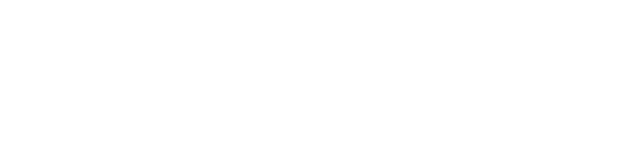
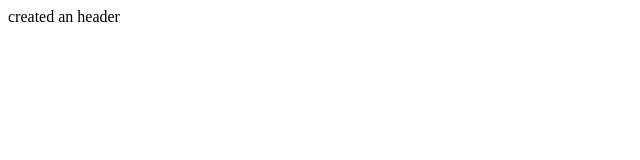
Before and after one commit to Olawoledev/pratice, a plain HTML site: page index.html in a window 1280 px wide. Shown: the whole page, without its empty margins (0-640 px from the left). Drawn offline with Linux system fonts and the light colour scheme.

Commit message:
created header

```diff
--- a/index.html
+++ b/index.html
@@ -6,7 +6,7 @@
     <title>my website</title>
   </head>
   <body>
-    <header></header>
+    <header>created an header</header>
     <main></main>
     <footer></footer>
   </body>
```
